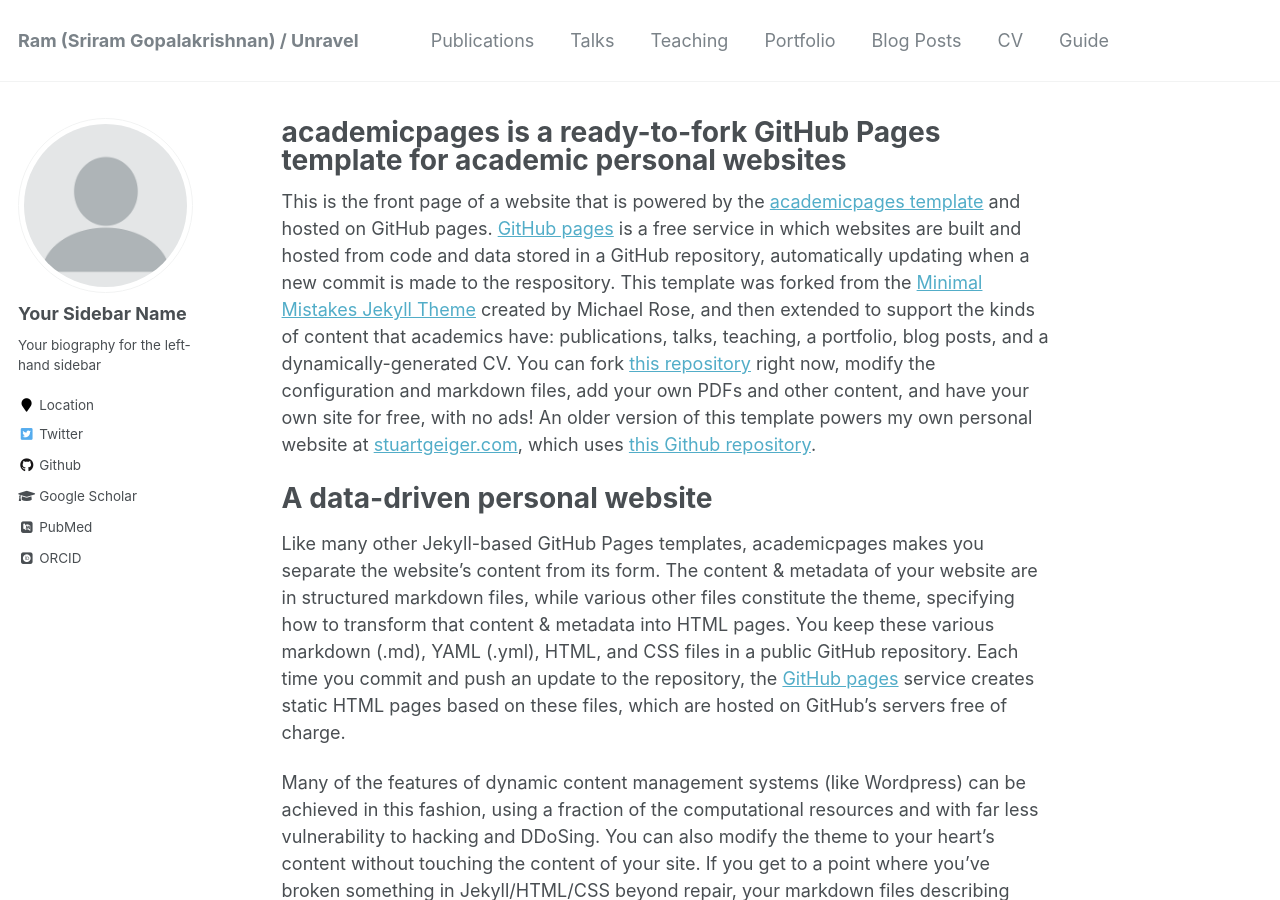
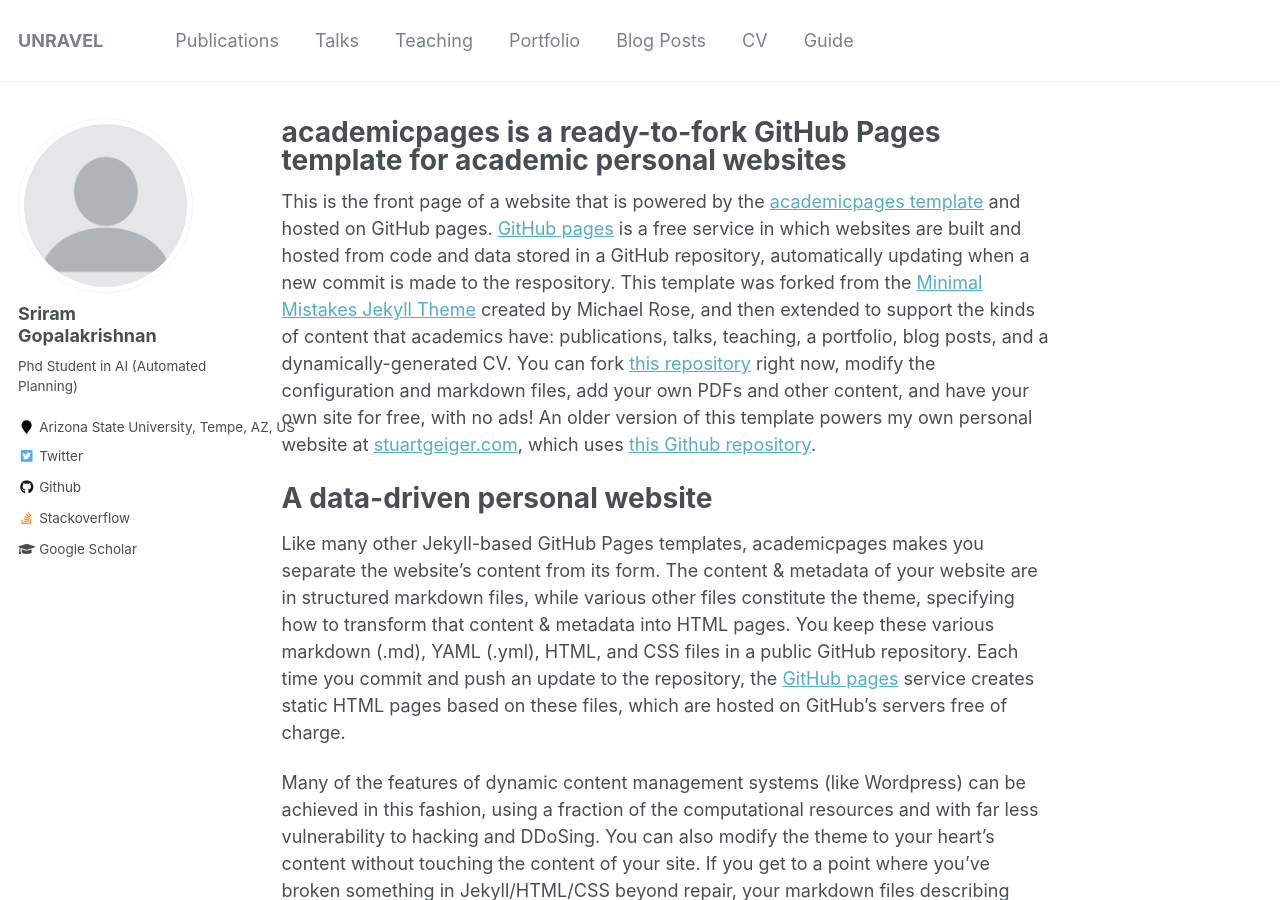
Before and after one commit to marirsg2/Sriram_Unravel, a Jekyll site: the page built from _pages/about.md, in a window 1280 px wide and 900 px high. Built offline with Jekyll 4.4.1, drawn with Linux system fonts in a browser that asks for light colours; some web fonts are replaced.

Commit message:
bio data update

```diff
--- a/_config.yml
+++ b/_config.yml
@@ -7,13 +7,13 @@
 
 # Site Settings
 locale                   : "en-US"
-title                    : "Ram (Sriram Gopalakrishnan) / Unravel"
+title                    : "UNRAVEL"
 title_separator          : "-"
 name                     : &name "Ram (Sriram Gopalakrishnan)"
 description              : &description "Blog and Portfolio"
-url                      : https://academicpages.github.io # the base hostname & protocol for your site e.g. "https://mmistakes.github.io"
+url                      : https://marirsg2.github.io/Sriram_Unravel/ # the base hostname & protocol for your site e.g. "https://mmistakes.github.io"
 baseurl                  : "" # the subpath of your site, e.g. "/blog"
-repository               : "academicpages/academicpages.github.io"
+repository               : "marirsg2/Sriram_Unravel.github.io"
 teaser                   :  # filename of teaser fallback teaser image placed in /images/, .e.g. "500x300.png"
 breadcrumbs              : false # true, false (default)
 words_per_minute         : 160
@@ -80,13 +80,13 @@ analytics:
 
 # Site Author
 author:
-  name             : "Your Sidebar Name"
+  name             : "Sriram Gopalakrishnan"
   avatar           : "profile.png"
-  bio              : "Your biography for the left-hand sidebar"
-  location         : "Location"
+  bio              : "Phd Student in AI (Automated Planning)"
+  location         : "Arizona State University, Tempe, AZ, US"
   employer         :
-  pubmed           : "https://www.ncbi.nlm.nih.gov/pubmed/?term=john+snow"
-  googlescholar    : "http://yourfullgooglescholarurl.com"
+  pubmed           : #"https://marirsg2.github.io/Sriram_Unravel/"
+  googlescholar    : "https://scholar.google.com/citations?user=So86Wl4AAAAJ&hl=en"
   email            :
   researchgate     :  # example: "https://www.researchgate.net/profile/yourprofile"
   uri              :
@@ -96,20 +96,20 @@ author:
   flickr           :
   facebook         :
   foursquare       :
-  github           : "academicpages"
+  github           : "marirsg2"
   google_plus      :
   keybase          :
   instagram        :
   impactstory      : #"https://profiles.impactstory.org/u/xxxx-xxxx-xxxx-xxxx"
   lastfm           :
   linkedin         :
-  orcid            : "http://orcid.org/yourorcidurl"
+  orcid            : #"https://marirsg2.github.io/Sriram_Unravel/"
   pinterest        :
   soundcloud       :
-  stackoverflow    : # http://stackoverflow.com/users/123456/username
+  stackoverflow    :  "https://stackoverflow.com/users/5870212/sriram-gopalakrishnan"
   steam            :
   tumblr           :
-  twitter          : "replacethistwitterhandle"
+  twitter          : "@SriramGopalakr3"
   vine             :
   weibo            :
   xing             :
```
